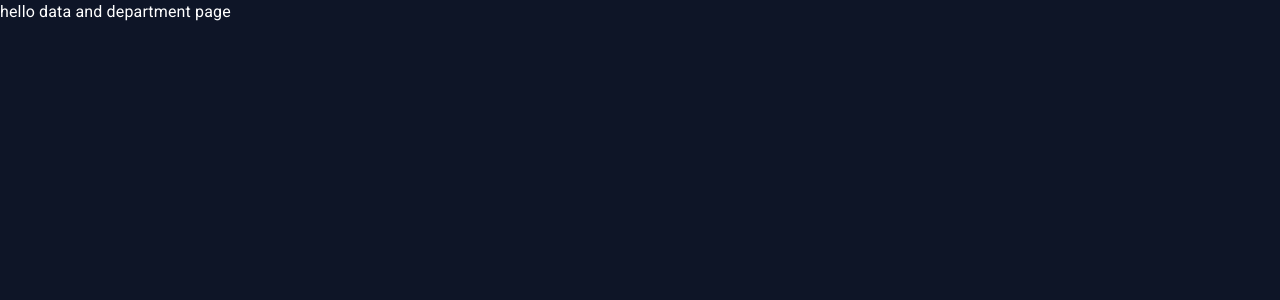
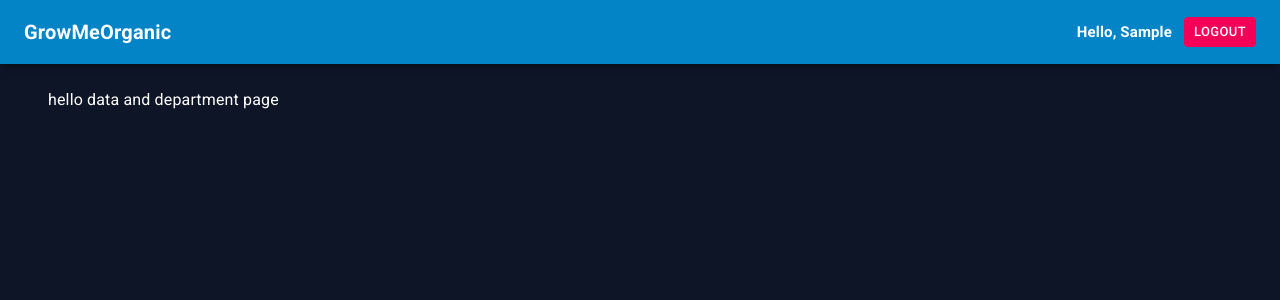
Before and after one commit to mdxshakil/GrowMeOrganic-Assesment-react-internship-, a React (Vite) app: page / in a window 1280 px wide. Both pictures are taken after typing "Sample", "name@example.com", "Sample" into the empty fields and a click on the button "SIGN IN". Shown: the top 300 px of the page. Built offline with nearby package versions, Linux system fonts and the light colour scheme.

Commit message:
Added navbar and user logout functionality

```diff
--- /dev/null
+++ b/src/components/NavigatioBar.tsx
@@ -0,0 +1,80 @@
+import AppBar from "@mui/material/AppBar";
+import Box from "@mui/material/Box";
+import Toolbar from "@mui/material/Toolbar";
+import Typography from "@mui/material/Typography";
+import Button from "@mui/material/Button";
+import { Outlet, useNavigate } from "react-router-dom";
+import { useEffect, useState } from "react";
+import { AppRoutes } from "../constants";
+
+export default function NavigationBar() {
+  const [userName, setUserName] = useState("");
+  const navigate = useNavigate();
+
+  useEffect(() => {
+    //retrive username from localstorage and set to state
+    const name = JSON.parse(localStorage.getItem("auth") as string).name;
+    setUserName(name);
+  }, []);
+
+  const handleLogout = () => {
+    localStorage.removeItem("auth");
+    navigate(AppRoutes.home);
+  };
+
+  return (
+    <Box sx={{ display: "flex" }}>
+      <AppBar component="nav" style={{ background: "#0284C7" }}>
+        <Toolbar
+          sx={{
+            display: "flex",
+            alignItems: "center",
+            justifyContent: "space-between",
+          }}
+        >
+          <Typography
+            fontSize={{
+              lg: 20,
+              md: 20,
+              sm: 15,
+              xs: 12,
+            }}
+            sx={{
+              fontWeight: "bold",
+            }}
+          >
+            GrowMeOrganic
+          </Typography>
+          <Box sx={{ display: "flex", alignItems: "center", gap: "12px" }}>
+            <Typography
+              fontSize={{
+                lg: 15,
+                md: 15,
+                sm: 12,
+                xs: 10,
+              }}
+              sx={{
+                fontWeight: "bold",
+              }}
+            >
+              Hello, {userName}
+            </Typography>
+            <Button
+              variant="contained"
+              color="secondary"
+              size="small"
+              disableElevation
+              onClick={handleLogout}
+            >
+              Logout
+            </Button>
+          </Box>
+        </Toolbar>
+      </AppBar>
+      <Box component="main" sx={{ p: 3 }}>
+        <Toolbar />
+        <Outlet />
+      </Box>
+    </Box>
+  );
+}
--- /dev/null
+++ b/src/layout/Main.tsx
@@ -0,0 +1,7 @@
+import NavigationBar from "../components/NavigatioBar";
+
+const Main = () => {
+  return <NavigationBar />;
+};
+
+export default Main;
--- a/src/pages/DataAndDepartmentPage.tsx
+++ b/src/pages/DataAndDepartmentPage.tsx
@@ -1,5 +1,11 @@
+import { Container } from "@mui/material";
+
 const DataAndDepartmentPage = () => {
-  return <div>hello data and department page</div>;
+  return (
+    <Container>
+      <div>hello data and department page</div>
+    </Container>
+  );
 };
 
 export default DataAndDepartmentPage;
```
Also changed, not shown: src/routes/index.tsx (+9 -2 lines).
